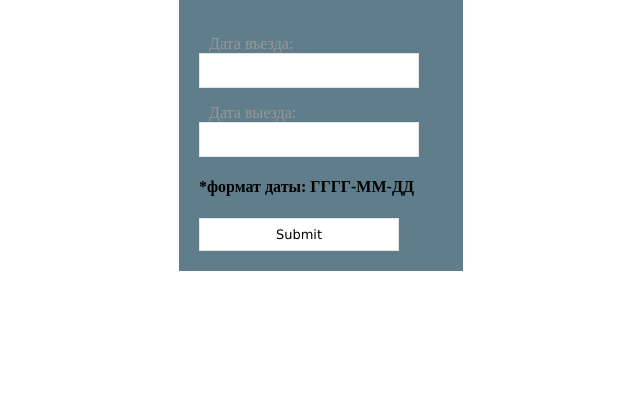
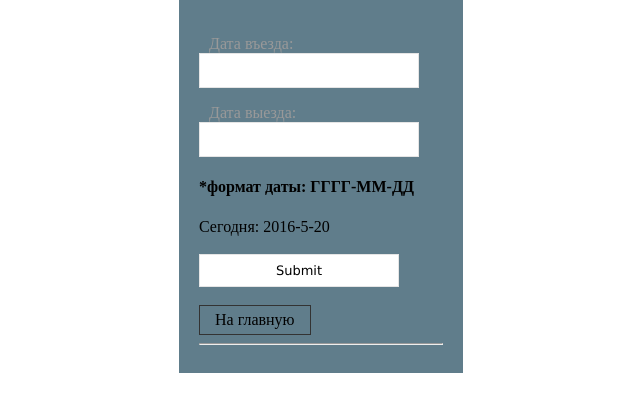
Before and after one commit to kirillherz/hotel-management-system, a Django app: page /rooms/ in a window 1280 px wide. Shown: the part 120-532 px from the top of the page, without its empty margins (329-969 px from the left). Run offline with Django 3.2, Linux system fonts and the light colour scheme; the visitor is signed in with stand-in values (Sample User, id 1).

Commit message:
Добавлены кнопки, добавлена сегодняшняя дата для удобства

```diff
--- a/management/templates/bill.html
+++ b/management/templates/bill.html
@@ -63,6 +63,9 @@ input:hover,  textarea:hover,
 {% csrf_token %}
 {{ form.as_p }}
   <input type="submit">
+
+
+
 {% for i in payments %}
 <br>
 Услуга:{{ i.service.name }}:{{ i.service.price}} X {{ i.size }}
--- a/management/templates/list_rooms.html
+++ b/management/templates/list_rooms.html
@@ -13,7 +13,17 @@
 <body>
     <h1>Выберите дату прибытия <br>
     и отбытия клиента</h1>
+
 <style>
+
+    .main {
+    border: 1px solid #333; /* Рамка */
+    display: inline-block;
+    padding: 5px 15px; /* Поля */
+    text-decoration: none; /* Убираем подчёркивание */
+    color: #000; /* Цвет текста */
+  }
+
     h1{
         text-align: center;
         margin: 0 480px 0 500px;
@@ -60,11 +70,28 @@ input:hover,  textarea:hover,
     color: #000;
 }
 </style>
+
 <div class="form">
 <form action='/rooms/' method='post'>
     {% csrf_token %}
 {{ form.as_p }} <h4>*формат даты: ГГГГ-ММ-ДД</h4>
+
+   <script language="JavaScript">
+temp_date = new Date();
+day = temp_date.getDate();
+month = temp_date.getMonth() + 1;
+year = temp_date.getFullYear();
+
+document.write("Сегодня: " + year + "-" + month + "-" + day );
+    </script>
+
+    <br></br>
+
   <input type="submit">
+   <br></br>
+
+<a href="/" class="main">На главную</a>
+     <hr>
  {%for room in rooms %}
 <br>
 Номер комнаты:   {{ room.number }}
--- a/management/templates/main.html
+++ b/management/templates/main.html
@@ -28,7 +28,7 @@
     <p><a class="nonblock" href="/payment">УСЛУГИ</a></p>
    </div>
    <div class="clearfix grpelem" id="u281-5">
-    <p><a class="nonblock" href="/admin">БАЗЫ ДАННЫХ</a></p>
+    <p><a class="nonblock" href="/admin" target="_blank">БАЗЫ ДАННЫХ</a></p>
    </div>
    <div class="clearfix grpelem" id="u284-5">
     <p><a class="nonblock" href="/bill">СЧЁТ</a></p>
```
Also changed, not shown: management/templates/add_payment.html (+39 -1 lines).
